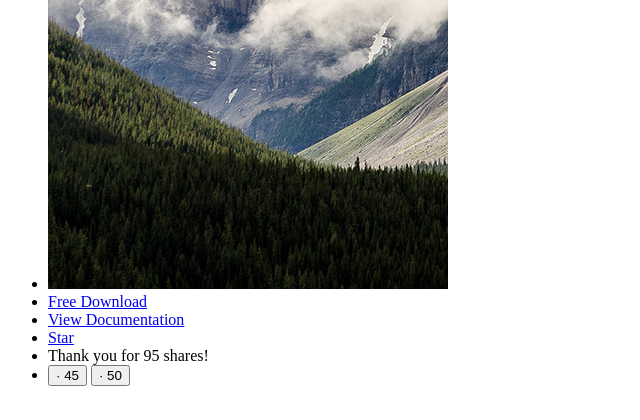
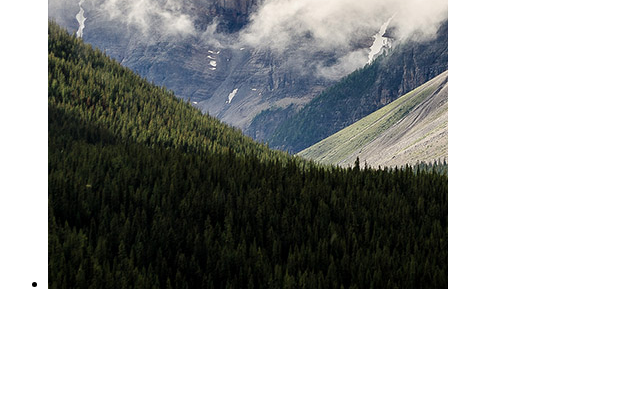
Before and after one commit to HarishSTOnline/Yii2-Material-Dashboard, a Yii app: template backend/views/site/index.php in a window 1280 px wide. Shown: the part 4055-4475 px from the top of the page, without its empty margins (0-640 px from the left). After the commit the page ends 4344 px from the top, so only its background shows below. Run offline with PHP 8.4 and a stand-in for Yii, Linux system fonts and the light colour scheme; the template is opened without the code that fills it, so the values that code supplies are empty; some libraries are stand-ins or nearby versions.

Commit message:
Updated Plugin HTML

```diff
--- a/backend/views/layouts/_plugin.php
+++ b/backend/views/layouts/_plugin.php
@@ -39,16 +39,16 @@
                     <img src="<?= Yii::getAlias('@web/img/sidebar-4.jpg'); ?>" alt="">
                 </a>
             </li>
-            <li class="button-container">
+            <!-- <li class="button-container">
                 <a href="https://www.creative-tim.com/product/material-dashboard" target="_blank" class="btn btn-primary btn-block">Free Download</a>
-            </li>
+            </li> -->
             <!-- <li class="header-title">Want more components?</li>
             <li class="button-container">
                 <a href="https://www.creative-tim.com/product/material-dashboard-pro" target="_blank" class="btn btn-warning btn-block">
                   Get the pro version
                 </a>
             </li> -->
-            <li class="button-container">
+            <!-- <li class="button-container">
                 <a href="https://demos.creative-tim.com/material-dashboard/docs/2.1/getting-started/introduction.html" target="_blank" class="btn btn-default btn-block">
                     View Documentation
                 </a>
@@ -62,7 +62,7 @@
                 <button id="facebook" class="btn btn-round btn-facebook"><i class="fa fa-facebook-f"></i> &middot; 50</button>
                 <br>
                 <br>
-            </li>
+            </li> -->
         </ul>
     </div>
 </div>
```
